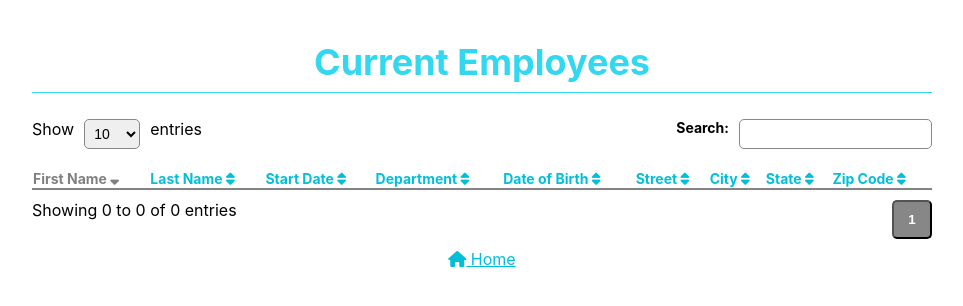
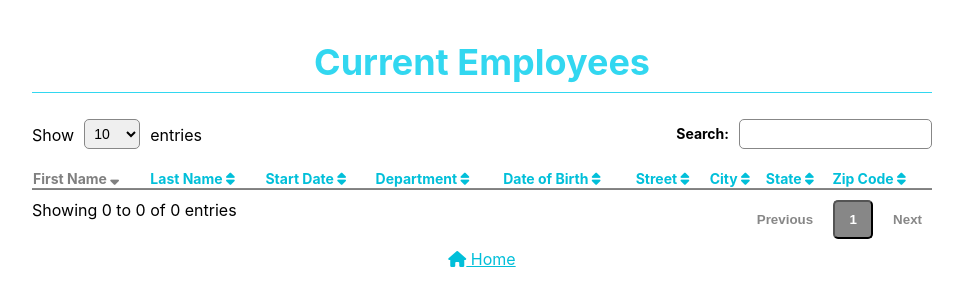
Before and after one commit to Hugolainen/HRnet, a React (Create React App) app in the folder hrnet/: page /list in a window 1280 px wide. Shown: the top 306 px of the page, without its empty margins (158-1121 px from the left). Built offline with nearby package versions, Linux system fonts and the light colour scheme.

Commit message:
Finished creating and testing the app

```diff
--- a/hrnet/src/App.js
+++ b/hrnet/src/App.js
@@ -14,13 +14,13 @@ const App = () => {
       firstName: newEmployee.firstName ? newEmployee.firstName : "",
       lastName: newEmployee.lastName ? newEmployee.lastName : "",
       startDate: newEmployee.startDate ? newEmployee.startDate : "",
-      department: newEmployee.department ? newEmployee.department : "",
+      department: newEmployee.department ? newEmployee.department : "Sales",
       dateOfBirth: newEmployee.dateOfBirth ? newEmployee.dateOfBirth : "",
       street: newEmployee.street ? newEmployee.street : "",
       city: newEmployee.city ? newEmployee.city : "",
+      state: newEmployee.state ? newEmployee.state : "AL",
       zipCode: newEmployee.zipCode ? newEmployee.zipCode : "",
     };
-
     newList.push(employeeToCreate);
     setEmployeeList(newList);
   };
--- a/hrnet/src/assets/Theme.js
+++ b/hrnet/src/assets/Theme.js
@@ -264,6 +264,11 @@ export const TableRow = styled.tr`
 /*
  * Table aside
  */
+export const TableAside = styled.div`
+  display: flex;
+  justify-content: space-between;
+`;
+
 export const TableAsideItemContainer = styled.div`
   display: flex;
   gap: 10px;
--- a/hrnet/src/components/Table.js
+++ b/hrnet/src/components/Table.js
@@ -5,7 +5,7 @@ import {
   TableContainer,
   StyledTable,
   TableBody,
-  styled,
+  TableAside,
 } from "../assets/Theme";
 import { TableItem } from "./tableElements/TableItem";
 import { EntryAmmountSelectInput } from "./tableElements/EntryAmmountSelectInput.js";
@@ -16,11 +16,11 @@ import { TableHeader } from "./tableElements/TableHeader";
 
 import { employeeAttributeList } from "../assets/data/employeeAttributeList";
 
-function filter(employee, word) {
+function itemMatchesFilter(employee, word) {
   let res = false;
   Object.keys(employee).some((key) => {
     if (key !== "id") {
-      if (employee[key].toLowerCase().includes(word)) {
+      if (employee[key].toLowerCase().includes(word.toLowerCase())) {
         res = true;
       }
     }
@@ -28,11 +28,11 @@ function filter(employee, word) {
   return res;
 }
 
-function itemMatchesFilter(employee, searchedWords) {
+function listFiltering(employee, searchedWords) {
   let res = false;
 
   for (const word of searchedWords) {
-    res = filter(employee, word);
+    res = itemMatchesFilter(employee, word);
     if (res === false) return false;
   }
   return res;
@@ -53,40 +53,30 @@ function listSorting(a, b, attribute, order) {
 
 // eslint-disable-next-line react/prop-types
 export const Table = (employeeList) => {
-  const [filter, setFilter] = useState([]);
+  const [filter, setFilter] = useState([""]);
   const [sorterAtttribute, setSorterAtttribute] = useState("firstName");
   const [sorterOrder, setSorterOrder] = useState(true);
   const [maxEntryNumber, setMaxEntryNumber] = useState(10);
   const [startIndex, setStartIndex] = useState(0);
 
-  const filterTester = employeeList.employeeList.length
+  const filteredEmployeeList = employeeList.employeeList.length
     ? employeeList.employeeList.filter((employee) =>
-        itemMatchesFilter(employee, filter)
+        listFiltering(employee, filter)
       )
     : [];
-
-  const sorterTester = employeeList.employeeList.length
-    ? employeeList.employeeList.sort(function (a, b) {
-        return listSorting(a, b, sorterAtttribute, sorterOrder);
-      })
-    : [];
-  //console.log(sorterTester);
-
-  const slicerTester = employeeList.employeeList.length
-    ? employeeList.employeeList.slice(startIndex, +startIndex + +maxEntryNumber)
-    : [];
-  //console.log(slicerTester);
 
   const onUpdateSorting = (sortingAttribute, sortingOrder) => {
     setSorterAtttribute(sortingAttribute);
     setSorterOrder(sortingOrder);
   };
 
-  const children = employeeList.employeeList.length
-    ? employeeList.employeeList
-        //.filter(pot => itemMatchesFilter(pot, potStatusFilter, slagStatusFilter, slagTypeFilter))  //Keep as template
-        //.sort
-        //.slice
+  const children = filteredEmployeeList.length
+    ? filteredEmployeeList
+        .filter((employee) => listFiltering(employee, filter))
+        .sort(function (a, b) {
+          return listSorting(a, b, sorterAtttribute, sorterOrder);
+        })
+        .slice(startIndex, +startIndex + +maxEntryNumber)
         .map((employee) => (
           // eslint-disable-next-line react/jsx-key
           <TableItem key={employee.id} employee={employee} />
@@ -111,21 +101,16 @@ export const Table = (employeeList) => {
         <EntriesInfo
           maxEntriesAmmout={maxEntryNumber}
           startIndex={startIndex}
-          employeeListLength={children.length}
-          isFiltered={filter.length ? true : false}
-          filteredListLength={children.length}
+          employeeListLength={employeeList.employeeList.length}
+          isFiltered={filter.length && filter[0] !== "" ? true : false}
+          filteredListLength={filteredEmployeeList.length}
         />
         <TablePageNavigation
           maxEntriesAmmout={maxEntryNumber}
-          listLength={children.length}
+          listLength={filteredEmployeeList.length}
           onSetPage={(value) => setStartIndex(value * maxEntryNumber)}
         />
       </TableAside>
     </TableContainer>
   );
 };
-
-const TableAside = styled.div`
-  display: flex;
-  justify-content: space-between;
-`;
--- a/hrnet/src/components/tableElements/EntriesInfo.js
+++ b/hrnet/src/components/tableElements/EntriesInfo.js
@@ -12,9 +12,9 @@ export const EntriesInfo = ({
   const startIndexText = employeeListLength === 0 ? 0 : startIndex + 1;
   const ammountOfEntries = isFiltered ? filteredListLength : employeeListLength;
   const endIndexText =
-    startIndex + maxEntriesAmmout > ammountOfEntries
+    +startIndex + +maxEntriesAmmout >= ammountOfEntries
       ? ammountOfEntries
-      : startIndex + maxEntriesAmmout;
+      : +startIndex + +maxEntriesAmmout;
   const ammountOfEntriesTotal = employeeListLength;
 
   return (
--- a/hrnet/src/components/tableElements/EntryAmmountSelectInput.js.js
+++ b/hrnet/src/components/tableElements/EntryAmmountSelectInput.js.js
@@ -1,5 +1,5 @@
 import React, { useState } from "react";
-import { TableAsideItemContainer, Select } from "../../assets/Theme";
+import { TableAsideItemContainer, Select, styled } from "../../assets/Theme";
 
 // eslint-disable-next-line react/prop-types
 export const EntryAmmountSelectInput = ({ onSetInput }) => {
@@ -9,7 +9,7 @@ export const EntryAmmountSelectInput = ({ onSetInput }) => {
 
   return (
     <TableAsideItemContainer>
-      <span> Show </span>
+      <ScSpan> Show </ScSpan>
       <Select
         value={value}
         onInput={(e) => {
@@ -28,7 +28,11 @@ export const EntryAmmountSelectInput = ({ onSetInput }) => {
           })
         }
       </Select>
-      <span> entries </span>
+      <ScSpan> entries </ScSpan>
     </TableAsideItemContainer>
   );
 };
+
+const ScSpan = styled.span`
+  margin-top: 6px;
+`;
--- a/hrnet/src/components/tableElements/SearchBar.js
+++ b/hrnet/src/components/tableElements/SearchBar.js
@@ -1,5 +1,10 @@
 import React, { useState } from "react";
-import { TableAsideItemContainer, Label, Input } from "../../assets/Theme";
+import {
+  TableAsideItemContainer,
+  Label,
+  Input,
+  styled,
+} from "../../assets/Theme";
 
 // eslint-disable-next-line react/prop-types
 export const Searchbar = ({ onSetInput }) => {
@@ -11,7 +16,7 @@ export const Searchbar = ({ onSetInput }) => {
 
   return (
     <TableAsideItemContainer>
-      <Label htmlFor="search"> Search: </Label>
+      <ScLabel htmlFor="search"> Search: </ScLabel>
       <Input
         type="text"
         name="search"
@@ -24,3 +29,7 @@ export const Searchbar = ({ onSetInput }) => {
     </TableAsideItemContainer>
   );
 };
+
+const ScLabel = styled(Label)`
+  margin-top: 6px;
+`;
--- a/hrnet/src/components/tableElements/TablePageNavigation.js
+++ b/hrnet/src/components/tableElements/TablePageNavigation.js
@@ -8,16 +8,22 @@ export const TablePageNavigation = ({
   onSetPage,
 }) => {
   const [page, setPage] = useState(1);
+
   const ammountOfPage =
     listLength > maxEntriesAmmout
       ? Math.ceil(listLength / maxEntriesAmmout)
       : 1;
   const pageButtons = generatePageButtonList(ammountOfPage, page);
 
+  if (page > ammountOfPage) {
+    setPage(ammountOfPage);
+    onSetPage(ammountOfPage - 1);
+  }
+
   return (
     <TableAsideItemContainer>
       <TableNavButton
-        isDisabled={page === 1 ? true : false}
+        disabled={page === 1 ? true : false}
         onClick={() => {
           const prevPage = page > 1 ? page - 1 : page;
           setPage(prevPage);
@@ -29,11 +35,10 @@ export const TablePageNavigation = ({
 
       {pageButtons.map((value, index) => (
         <TableNavButton
+          disabled={value === "..." ? true : false}
           onClick={() => {
-            if (value !== "...") {
-              setPage(value);
-              onSetPage(value - 1);
-            }
+            setPage(value);
+            onSetPage(value - 1);
           }}
           isActive={value === page ? true : false}
           key={index + 1}
@@ -43,7 +48,7 @@ export const TablePageNavigation = ({
       ))}
 
       <TableNavButton
-        isDisabled={page === ammountOfPage ? true : false}
+        disabled={page === ammountOfPage ? true : false}
         onClick={() => {
           const nextPage = page < ammountOfPage ? page + 1 : page;
           setPage(nextPage);
```
